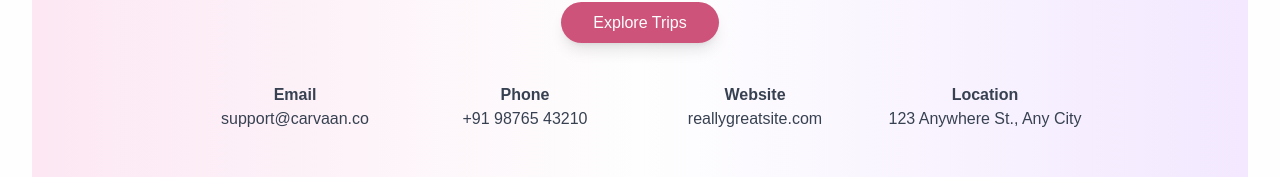
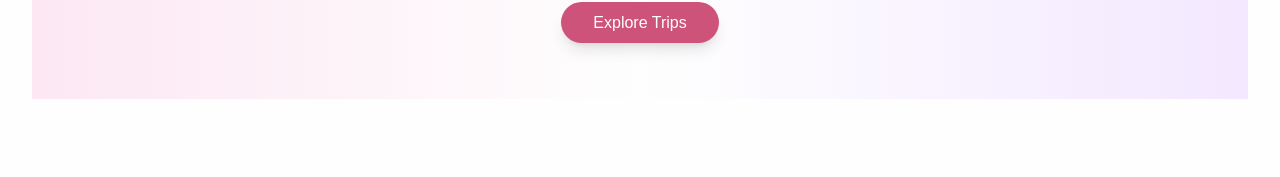
Before and after one commit to carvaangurgaon1/carvaan-website, a Next.js app: page /about in a window 1280 px wide. Shown: the part 333-510 px from the top of the page. Built offline with nearby package versions, Linux system fonts and the light colour scheme; grey boxes are pictures that could not be loaded.

Commit message:
Update Hero.js

```diff
--- a/app/about/components/Hero.js
+++ b/app/about/components/Hero.js
@@ -20,26 +20,6 @@ export default function HeroAbout() {
           Explore Trips
         </Link>
       </div>
-
-      {/* Contact Info Grid */}
-      <div className="mt-12 grid sm:grid-cols-2 md:grid-cols-4 gap-6 max-w-4xl mx-auto text-gray-700">
-        <div>
-          <p className="font-semibold">Email</p>
-          <p>support@carvaan.co</p>
-        </div>
-        <div>
-          <p className="font-semibold">Phone</p>
-          <p>+91 98765 43210</p>
-        </div>
-        <div>
-          <p className="font-semibold">Website</p>
-          <p>reallygreatsite.com</p>
-        </div>
-        <div>
-          <p className="font-semibold">Location</p>
-          <p>123 Anywhere St., Any City</p>
-        </div>
-      </div>
     </section>
   );
 }
```
